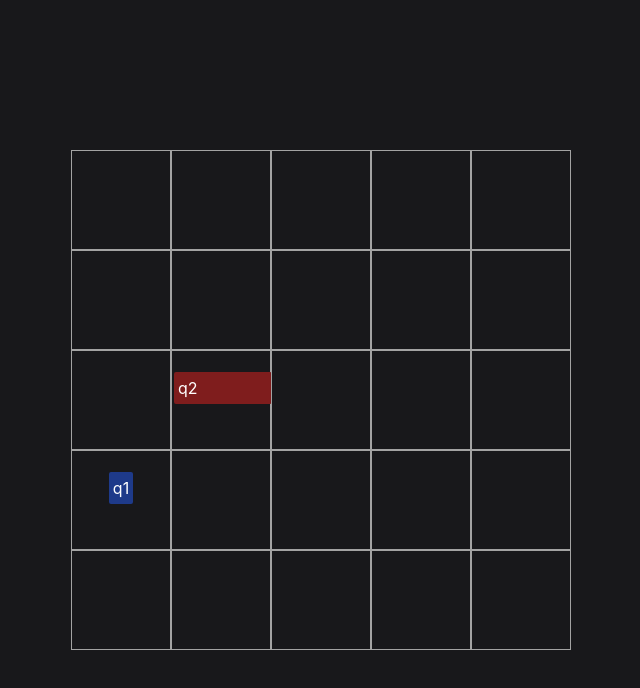
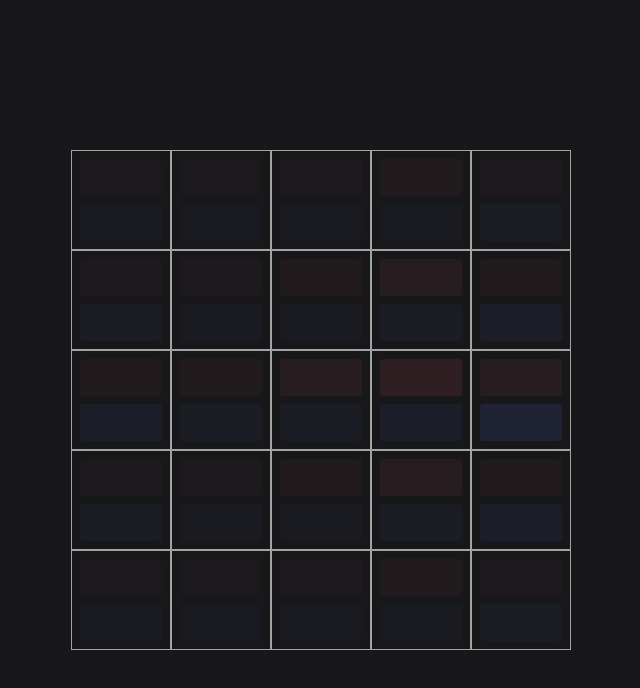
Before and after one commit to TheEnquirer/quantum_checkers, a React (Create React App) app in the folder quantum_checkers/: page / in a window 1280 px wide. Shown: the top 688 px of the page, without its empty margins (319-959 px from the left). Built offline with nearby package versions, Linux system fonts and the light colour scheme.

Commit message:
vizuliaze the wave function!

```diff
--- a/quantum_checkers/src/App.js
+++ b/quantum_checkers/src/App.js
@@ -6,16 +6,20 @@ import React, { useRef, useEffect, useState } from 'react'
 
 const math = create(all)
 
-const K = 1
+const K = 10
 const N = 10
 const GRID_SIZE = 5
 //const f = 2 // killed by annli, 2022, mar 22 7:33:52. rest in peice, dear friend of us all.
-const SIM_LEN = 2
+const SIM_LEN = 100
+const FRAME_TIME = 100
 //const QBIT_COUNT = 5
 
 let q1 = {id: 0, x: 2, y: 2}
 let q2 = {id: 1, x: 2, y: 2}
 let qbits = [q1, q2]
+
+
+const timer = ms => new Promise(res => setTimeout(res, ms))
 
 function App() {
 
@@ -25,7 +29,7 @@ function App() {
     }, [])
 
 
-    const poggers = () => {
+    const poggers = async () => {
 	console.log("running poggers")
 	// [
 	//     [[p1, p2], ..],
@@ -43,6 +47,12 @@ function App() {
 
 	let elapsed = 0
 	for (let time = 1; time < SIM_LEN; time++) {
+
+
+	    //setTimeout(function(){
+	    //}, 5000);
+	    await timer(FRAME_TIME)
+
 	    // do our non-collapse calc
 	    // if k has passed, collapse, reset k
 	    //let newGrid = new Array(GRID_SIZE).fill(new Array(GRID_SIZE).fill([0,0])) // initialize our new grid
@@ -71,14 +81,6 @@ function App() {
 	    //continue
 	    oldGrid = newGrid
 
-	    elapsed++
-	    if (elapsed == K) {
-		// collapse
-		elapsed = 0
-
-		// find all the probabilities
-		// choooose where the qbits go
-		// update the qbits
 	    let probs = [[], []]
 	    for (let i = 0; i < GRID_SIZE; i++) {
 		for (let j = 0; j < GRID_SIZE; j++) {
@@ -92,6 +94,15 @@ function App() {
 		let sum = math.sum(v)
 		probs[i] = v.map((e) => math.divide(e, sum))
 	    }
+
+	    let probGrid = [[],[],[],[],[]]
+
+	    for (let p = 0; p < probs[0].length; p++) {
+		probGrid[p % GRID_SIZE].push([probs[0][p].re, probs[1][p].re])
+	    }
+	    //console.log(probGrid, "whee")
+	    setStateGrid(probGrid)
+
 	    //let tempGrid = new Array(GRID_SIZE).fill(Array(GRID_SIZE).fill([0,0])) // initialize our grid
 
 
@@ -104,6 +115,17 @@ function App() {
 
 	    //console.log(oldGrid, tempGrid, "set it to zeroez")
 	    //console.log(new Array(GRID_SIZE).fill(Array(GRID_SIZE).fill([0,0])), "whaa", oldGrid)
+	    //console.log(probs)
+	    //console.log(oldGrid, "old grid final")
+
+	    elapsed++
+	    if (elapsed == K) {
+		// collapse
+		elapsed = 0
+
+		// find all the probabilities
+		// choooose where the qbits go
+		// update the qbits
 		for (const [i, v] of probs.entries()) {
 		    //console.log(probs[i])
 		    let point = math.pickRandom([...Array(Math.pow(GRID_SIZE, 2)).keys()], probs[i].map((e) => e.re))
@@ -122,13 +144,15 @@ function App() {
 		    //console.log("what",x,y, "tf" )
 		}
 		oldGrid = tempGrid
+		setStateGrid(oldGrid)
+		//setStateGrid(oldGrid)
+		//setStateGrid(oldGrid)
 		//console.log(qbits[0], qbits[1])
 		//setStateGrid(oldGrid)
-		setStateGrid(tempGrid)
-		console.log(oldGrid, "old grid final")
 		//console.log(oldGrid)
 		//console.log("why isnt props updating")
 	    }
+	    //console.log("setting the thing!", oldGrid)
     }
 
     //console.log(grid);
--- a/quantum_checkers/src/Grid.jsx
+++ b/quantum_checkers/src/Grid.jsx
@@ -25,7 +25,7 @@ const Grid = props => {
 		    return (v.map((u, j) => {
 			//console.log(i, j)
 			return (
-			    <div class="border border-neutral-400 text-white flex center items-center align-center content-center justify-center flex-col"
+			    <div class="border border-neutral-400 text-white flex flex-col"
 				style={{
 					width: "100px",
 					height: "100px",
@@ -38,7 +38,19 @@ const Grid = props => {
 				//background: u ? this.state.props[i][j]["color"] : "inherit"
 			    //}}
 			    >
-				{u[0]?
+				<div class=" h-full ml-2 mr-2 mt-2 rounded"
+				    style={{
+					background: `rgba(244, 93, 93, ${u[0]})`
+				    }}
+				>
+				</div>
+				<div class=" h-full m-2 rounded"
+
+				    style={{
+					background: `rgba(93, 131, 244, ${u[1]})`
+				    }}
+				></div>
+				{/*{u[0]?
 				    <div class="bg-blue-900 p-1 rounded-sm ">
 
 					q1
@@ -52,8 +64,8 @@ const Grid = props => {
 					q2
 				    </div>
 
-				: ""}
-				&nbsp;
+				: ""}*/}
+				{/*&nbsp;*/}
 			    </div>
 			)
 		    }))
```
Lines whose indentation alone changed are shown as unchanged.
